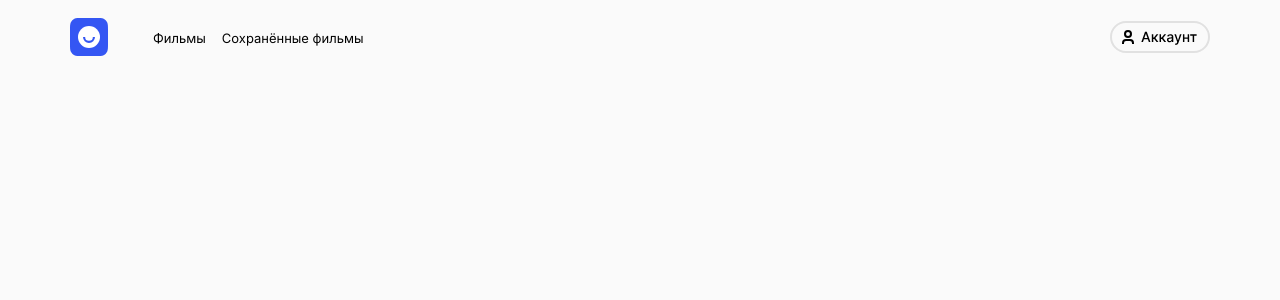
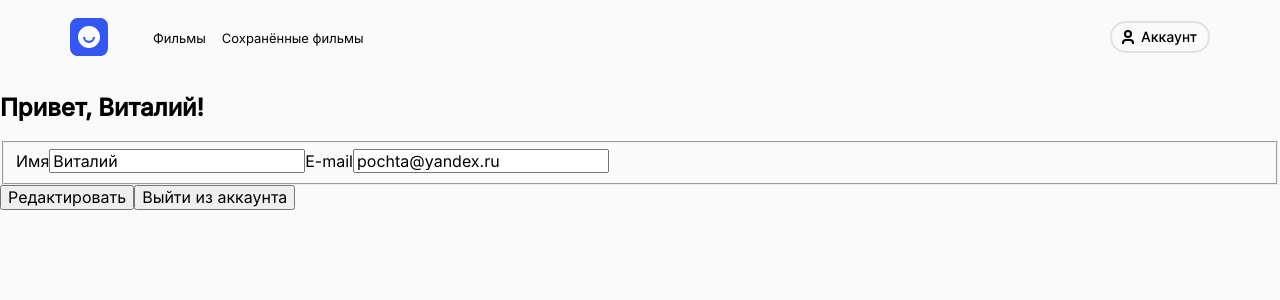
Before and after one commit to ShnaiderDanila/movies-explorer-frontend, a React (Create React App) app: page /profile in a window 1280 px wide. Shown: the top 300 px of the page. Built offline with nearby package versions, Linux system fonts and the light colour scheme.

Commit message:
feat: Add temporary state variables and jsx markup to ./src/components/Profile/Profile.js

```diff
--- a/src/components/Profile/Profile.js
+++ b/src/components/Profile/Profile.js
@@ -1,10 +1,96 @@
-import React from 'react';
+import { useState } from 'react';
 import './Profile.css';
 
 function Profile() {
+
+  // Иммитация возникшей ошибки, при редактировании профиля
+  const error = true;
+
+  // Временные стейт переменные для проверки JSX верстки
+  const [name, setName] = useState('Виталий');
+  const [email, setEmail] = useState('pochta@yandex.ru');
+  const [formIsEditing, setFormIsEditing] = useState(false);
+  const [editingError, setEditingError] = useState(false);
+
+  // Временные функции для проверки JSX верстки
+  function editProfileForm() {
+    setFormIsEditing(true);
+  };
+
+  function handleChangeName(evt) {
+    setName(evt.target.value);
+  };
+
+  function handleChangeEmail(evt) {
+    setEmail(evt.target.value);
+  };
+
+  function handleFormEditError() {
+    if (error) {
+      setEditingError(true)
+    }
+  }
+
   return (
     <main className='profile'>
-
+      <h2 className='profile__title'>Привет, Виталий!</h2>
+      <form className='profile__form'>
+        <fieldset className='profile__fieldset'>
+          <label className='profile__label'>
+            <span className='profile__label-name'>Имя</span>
+            <input
+              className='profile__input'
+              name='name'
+              type='text'
+              placeholder='Имя'
+              required
+              readOnly={!formIsEditing}
+              value={name || ''}
+              onChange={handleChangeName}>
+            </input>
+          </label>
+          <label className='profile__label'>
+            <span className='profile__label-name'>E-mail</span>
+            <input
+              className='profile__input'
+              name='email'
+              type='email'
+              placeholder='E-mail'
+              required
+              readOnly={!formIsEditing}
+              value={email || ''}
+              onChange={handleChangeEmail}>
+            </input>
+          </label>
+        </fieldset>
+        {formIsEditing
+          ? <>
+            <p className={`profile__warning ${editingError && 'profile__warning_enabled'}`}>
+              При обновлении профиля произошла ошибка.
+            </p>
+            <button
+              className={`profile__button profile__button-save ${editingError && 'profile__button-save_disabled'}`}
+              type='button'
+              onClick={handleFormEditError}
+              disabled={editingError}>
+              Сохранить
+            </button>
+          </>
+          : <div className='profile__buttons'>
+            <button
+              className='profile__button profile__button-edit'
+              type='button'
+              onClick={editProfileForm}>
+              Редактировать
+            </button>
+            <button
+              className='profile__button profile__button-exit'
+              type='button'>
+              Выйти из аккаунта
+            </button>
+          </div>
+        }
+      </form>
     </main>
   )
 }
```
